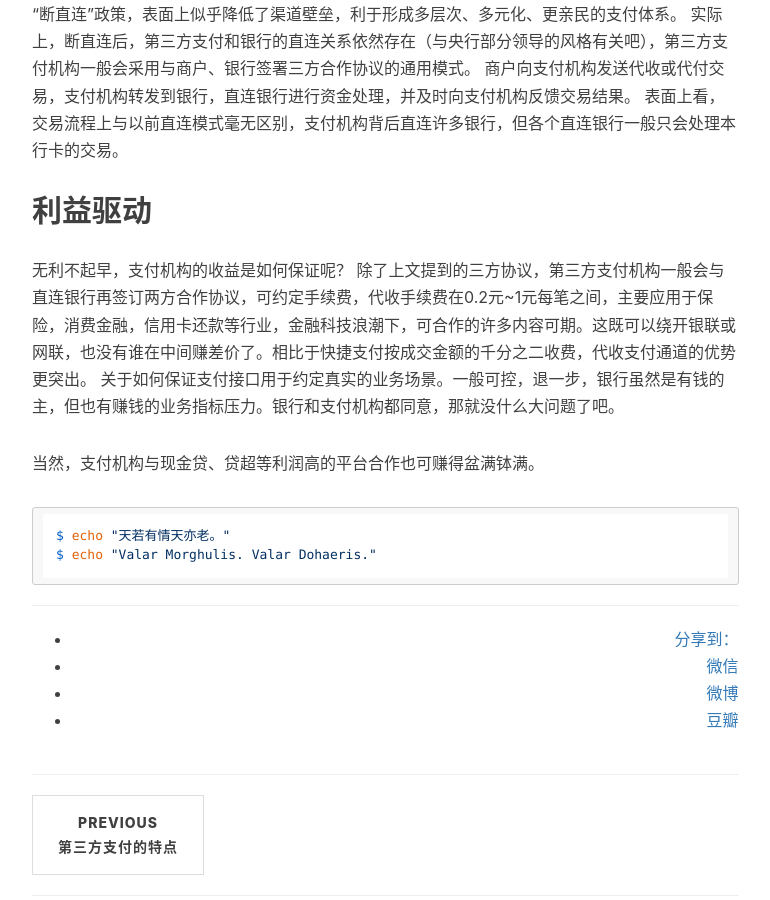
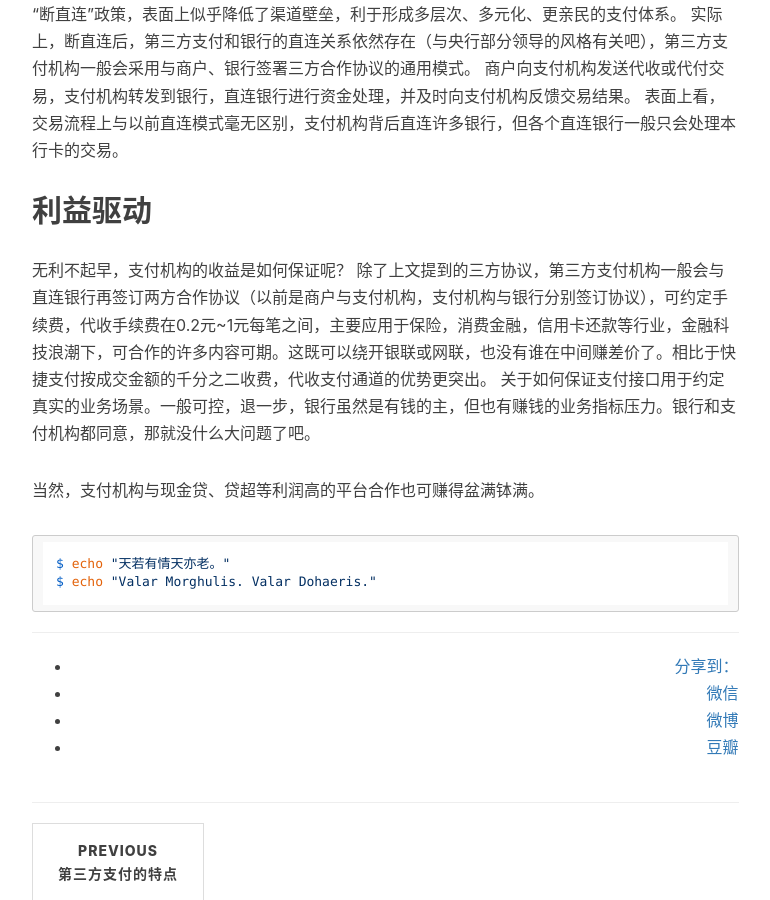
Before and after one commit to yxxy419/yxxy419.github.io, a Jekyll site: the page built from _posts/2020-05-01-bank-3rd-disconnect.markdown, in a window 1280 px wide and 900 px high, scrolled down 1542 px. Shown: the whole window, without its empty margins (233-1003 px from the left). Built offline with Jekyll 4.4.1, drawn with Linux system fonts in a browser that asks for light colours; nearby versions of some CDN libraries; comment, search, counter and statistics services are not loaded.

Commit message:
Update 2020-05-01-bank-3rd-disconnect.markdown

```diff
--- a/_posts/2020-05-01-bank-3rd-disconnect.markdown
+++ b/_posts/2020-05-01-bank-3rd-disconnect.markdown
@@ -34,7 +34,7 @@ tags:
 
 ## 利益驱动
 无利不起早，支付机构的收益是如何保证呢？
-除了上文提到的三方协议，第三方支付机构一般会与直连银行再签订两方合作协议，可约定手续费，代收手续费在0.2元~1元每笔之间，主要应用于保险，消费金融，信用卡还款等行业，金融科技浪潮下，可合作的许多内容可期。这既可以绕开银联或网联，也没有谁在中间赚差价了。相比于快捷支付按成交金额的千分之二收费，代收支付通道的优势更突出。
+除了上文提到的三方协议，第三方支付机构一般会与直连银行再签订两方合作协议（以前是商户与支付机构，支付机构与银行分别签订协议），可约定手续费，代收手续费在0.2元~1元每笔之间，主要应用于保险，消费金融，信用卡还款等行业，金融科技浪潮下，可合作的许多内容可期。这既可以绕开银联或网联，也没有谁在中间赚差价了。相比于快捷支付按成交金额的千分之二收费，代收支付通道的优势更突出。
 关于如何保证支付接口用于约定真实的业务场景。一般可控，退一步，银行虽然是有钱的主，但也有赚钱的业务指标压力。银行和支付机构都同意，那就没什么大问题了吧。
 
 当然，支付机构与现金贷、贷超等利润高的平台合作也可赚得盆满钵满。
```
